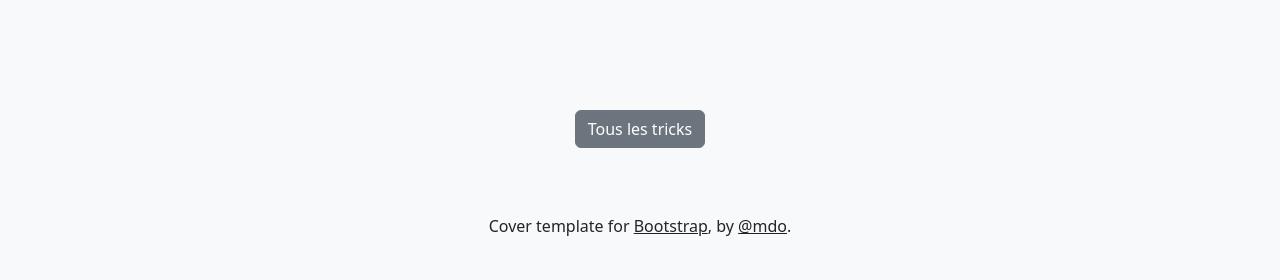
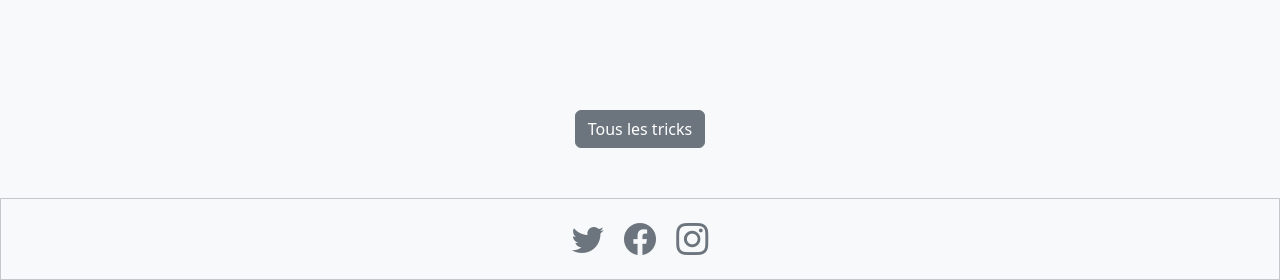
Before and after one commit to njarach/snowtricks, a Symfony app: template templates/home/index.html.twig in a window 1280 px wide. Shown: the part 860-1140 px from the top of the page. Before the commit the page ends 1096 px from the top, so only its background shows below. Run offline with Twig, Linux system fonts and the light colour scheme; the template is opened without the code that fills it, so the values that code supplies are empty; style sheets or scripts are compiled from the project's sources; some libraries are stand-ins or nearby versions.

Commit message:
+ UPDATED footer

```diff
--- a/templates/partials/_footer.html.twig
+++ b/templates/partials/_footer.html.twig
@@ -1,3 +1,5 @@
-<footer class="mt-auto mx-auto footer-section py-3">
-    <p>Cover template for <a href="https://getbootstrap.com/" class="text-dark">Bootstrap</a>, by <a href="https://twitter.com/mdo" class="text-dark">@mdo</a>.</p>
+<footer class="footer-section py-3 text-center border border-top border-1 border-secondary-subtle">
+    <a href="#" class="mx-2"><i class="text-secondary bi bi-twitter" style="font-size: 2rem;"></i></a>
+    <a href="#" class="mx-2"><i class="text-secondary bi bi-facebook" style="font-size: 2rem;"></i></a>
+    <a href="#" class="mx-2"><i class="text-secondary bi bi-instagram" style="font-size: 2rem;"></i></a>
 </footer>
```
